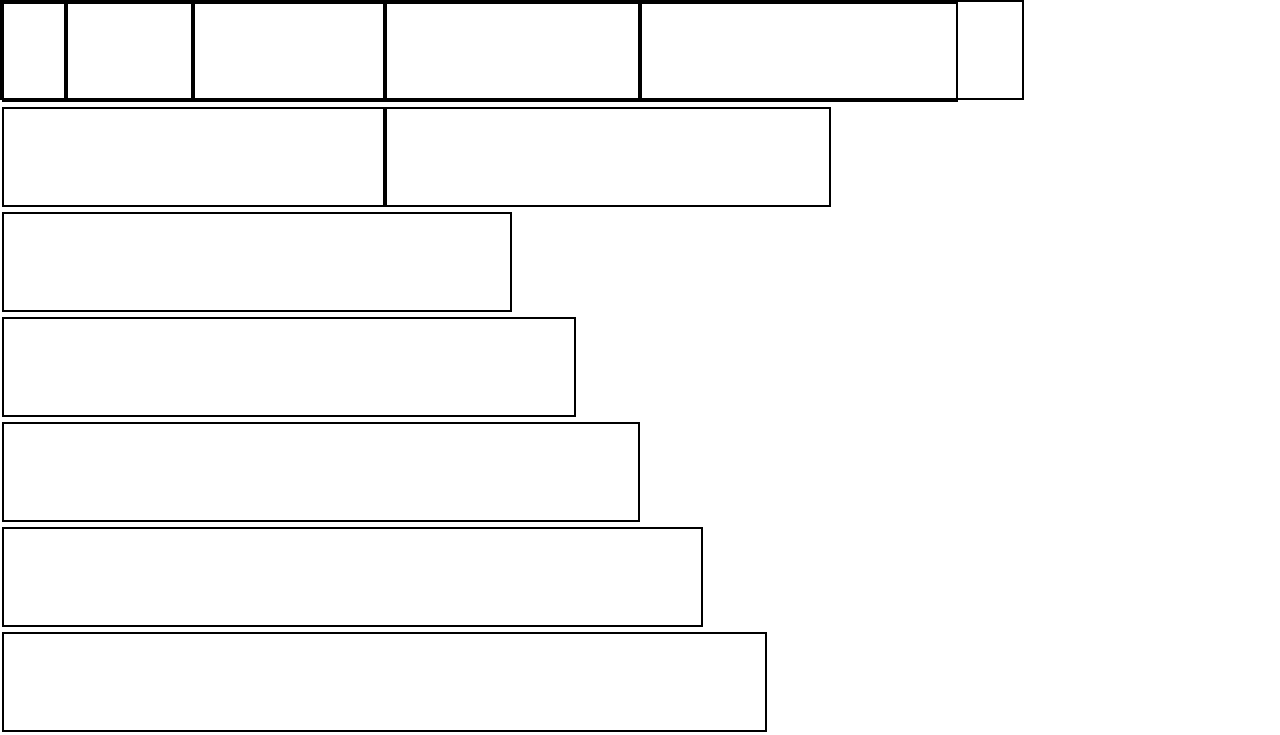
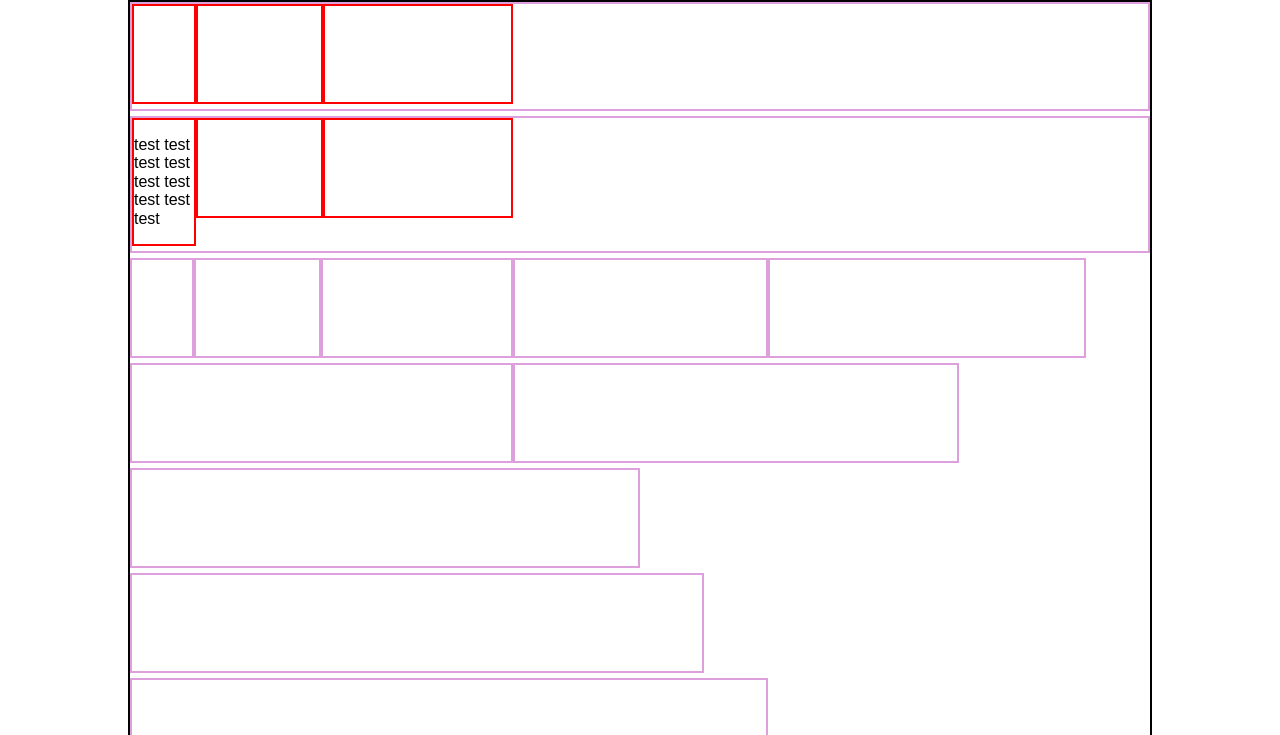
Before and after one commit to Solovar/ActiveGrid, a plain HTML site: page index.html in a window 1280 px wide. Shown: the top 735 px of the page. Drawn offline with Linux system fonts and the light colour scheme.

Commit message:
finishing touch

```diff
--- a/css/helper.css
+++ b/css/helper.css
@@ -4,3 +4,17 @@ div
     box-sizing: border-box;
     min-height: 100px;
 }
+
+div > div
+{
+    border: plum 2px solid;
+    box-sizing: border-box;
+    min-height: 100px;
+}
+
+div > div > div
+{
+    border: red 2px solid;
+    box-sizing: border-box;
+    min-height: 100px;
+}
--- a/index.html
+++ b/index.html
@@ -6,12 +6,24 @@
     <link rel="stylesheet" href="css/normalize.css">
     <link rel="stylesheet" href="css/Grid.css">
 
-
+    <!-- handholding for developing the grid, DELETE if needed for Production -->
     <link rel="stylesheet" href="css/helper.css">
 </head>
 <body>
 
-<div class="container">
+<div class="container_Auto">
+    <div class="row">
+        <div class="columns one"></div>
+        <div class="columns two"></div>
+        <div class="columns three"></div>
+    </div>
+    <div class="row">
+        <div class="columns one">
+            <p>test test test test test test test test test </p>
+        </div>
+        <div class="columns two"></div>
+        <div class="columns three"></div>
+    </div>
     <div class="columns one"></div>
     <div class="columns two"></div>
     <div class="columns three"></div>
--- a/sass/Grid.scss
+++ b/sass/Grid.scss
@@ -1,9 +1,22 @@
 $grid_collums: 160px;
+
+img
+{
+  width: 100%;
+}
 
 .container
 {
   max-width: 1024px;
   width: 100%;
+}
+
+.container:after
+{
+  content: " ";
+  display: block;
+  height: 0;
+  clear: both;
 }
 
 .container_Auto
@@ -15,6 +28,13 @@ $grid_collums: 160px;
 .container .row
 {
   width: 100%;
+}
+.row:after
+{
+  content: " ";
+  display: block;
+  height: 0;
+  clear: both;
 }
 
 .columns, .row
```
Also changed, not shown: css/Grid.css, 1 other file.
